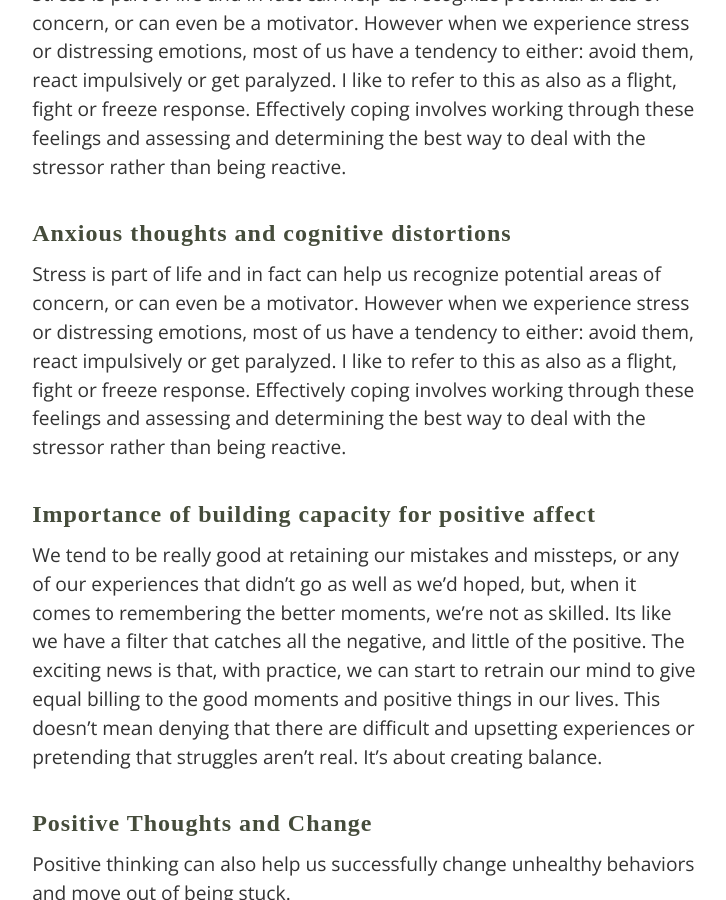
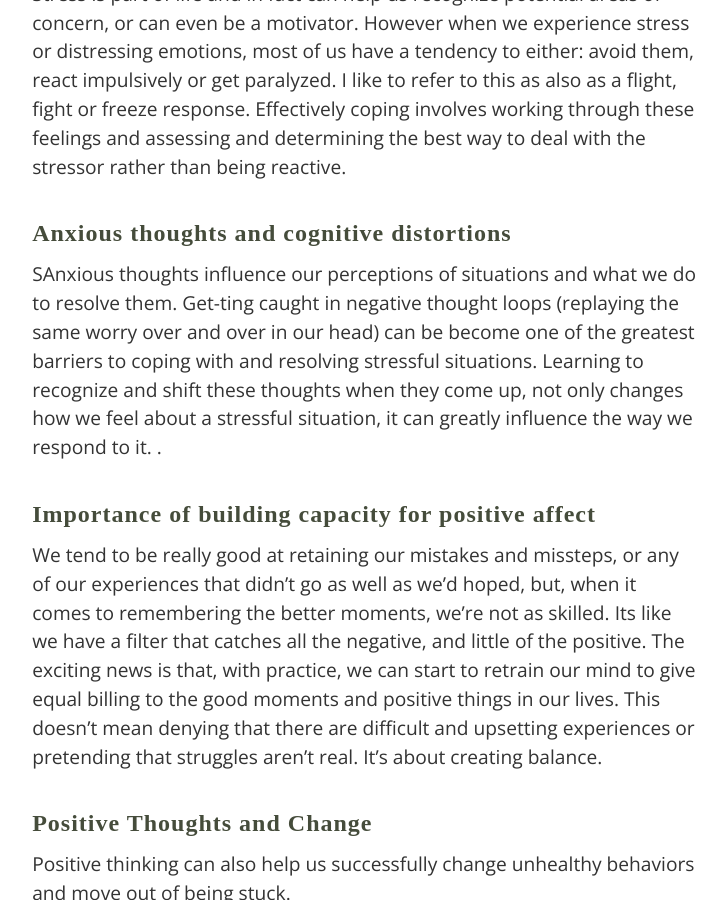
Before and after one commit to mtorres253/mtorres253.github.io, a Jekyll site: the page built from index.html, in a window 1280 px wide and 900 px high, scrolled down 899 px. Shown: the whole window, without its empty margins (382-1108 px from the left). Built offline with Jekyll 4.4.1, drawn with Linux system fonts in a browser that asks for light colours; nearby versions of some CDN libraries.

Commit message:
Update index.html

```diff
--- a/index.html
+++ b/index.html
@@ -12,7 +12,7 @@ title: Introduction
 <p>Stress is part of life and in fact can help us recognize potential areas of concern, or can even be a motivator.  However when we experience stress or distressing emotions, most of us have a tendency to either: avoid them, react impulsively or get paralyzed. I like to refer to this as also as a flight, fight or freeze response. Effectively coping involves working through these feelings and assessing and determining the best way to deal with the stressor rather than being reactive.</p>
 
 <h2 id="anxious-thoughts-and-cognitive-distortions">Anxious thoughts and cognitive distortions</h2>
-<p>Stress is part of life and in fact can help us recognize potential areas of concern, or can even be a motivator.  However when we experience stress or distressing emotions, most of us have a tendency to either: avoid them, react impulsively or get paralyzed. I like to refer to this as also as a flight, fight or freeze response. Effectively coping involves working through these feelings and assessing and determining the best way to deal with the stressor rather than being reactive.</p>
+<p>SAnxious thoughts influence our perceptions of situations and what we do to resolve them. Get-ting caught in negative thought loops (replaying the same worry over and over in our head) can be become one of the greatest barriers to coping with and resolving stressful situations. Learning to recognize and shift these thoughts when they come up, not only changes how we feel about a stressful situation, it can greatly influence the way we respond to it.  .</p>
 
 <h2 id="importance-of-building-capacity-for-positive-affect">Importance of building capacity for positive affect</h2>
 <p>We tend to be really good at retaining our mistakes and missteps, or any of our experiences that didn’t go as well as we’d hoped, but, when it comes to remembering the better moments, we’re not as skilled. Its like we have a filter that catches all the negative, and little of the positive. The exciting news is that, with practice, we can start to retrain our mind to give equal billing to the good moments and positive things in our lives. This doesn’t mean denying that there are difficult and upsetting experiences or pretending that struggles aren’t real. It’s about creating balance.</p>
```
